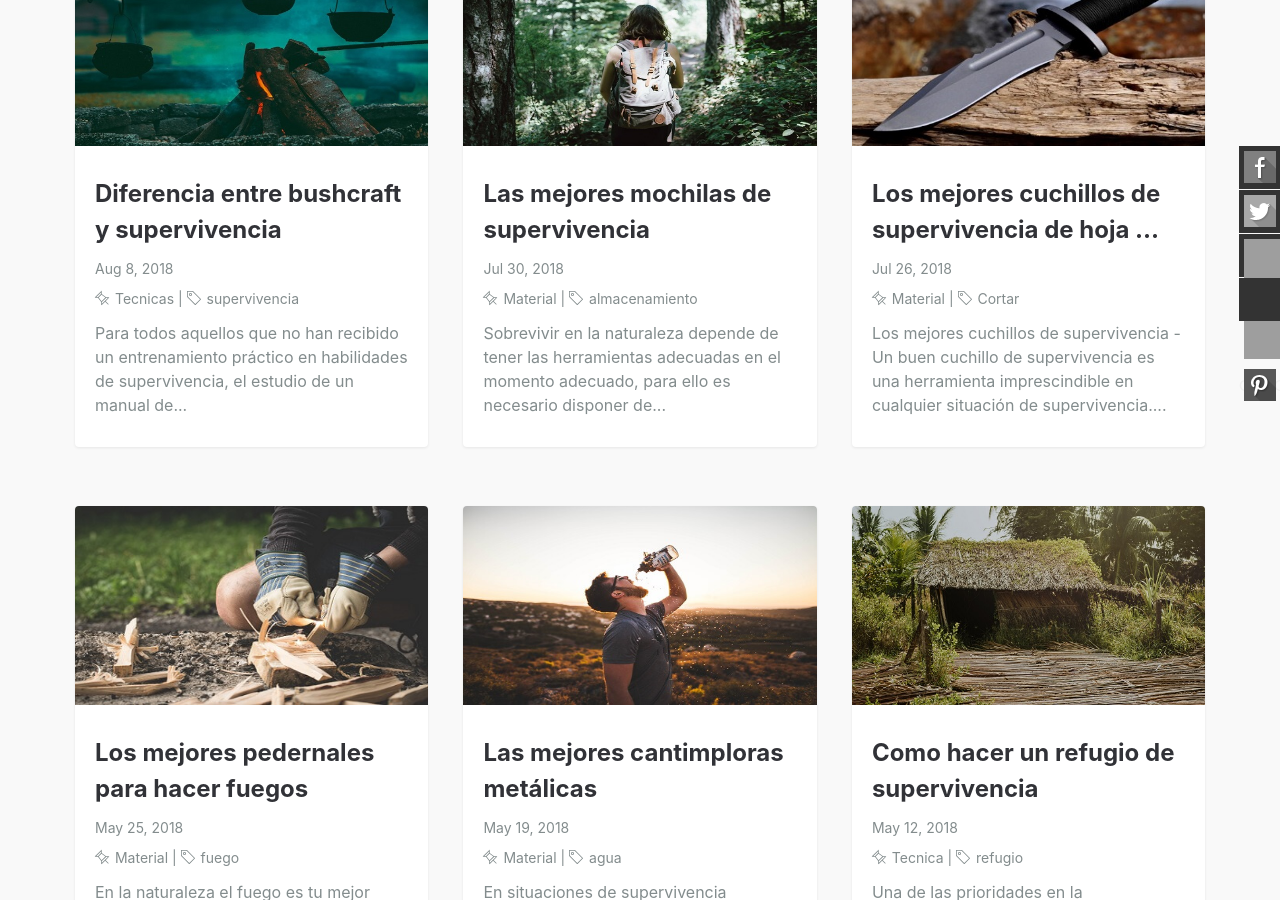
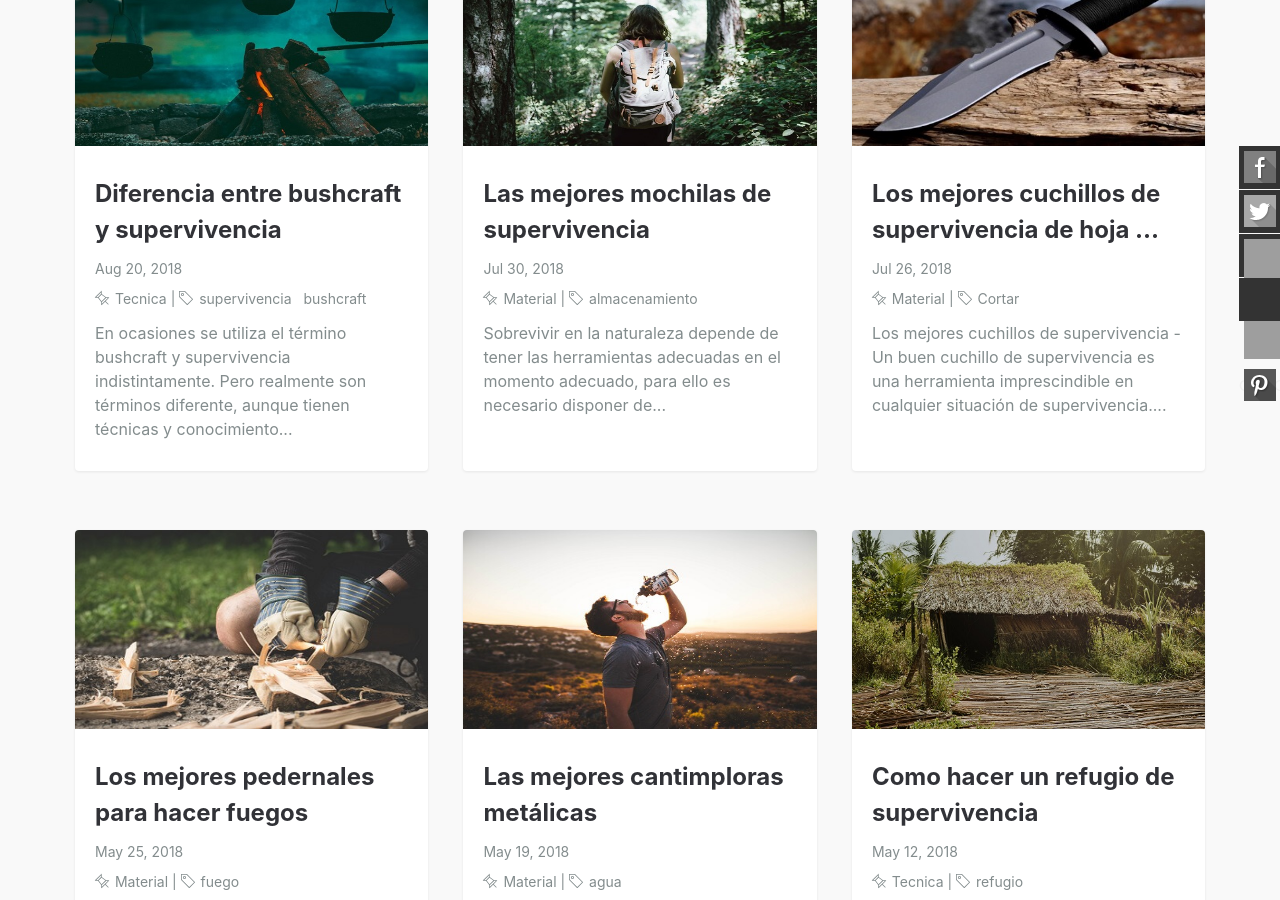
Before and after one commit to todosp/tdps, a Jekyll site: the page built from index.html, in a window 1280 px wide and 900 px high, scrolled down 709 px. Built offline with Jekyll 4.4.1, drawn with Linux system fonts in a browser that asks for light colours; the list of posts is cut into pages by our own code.

Commit message:
post supervivencia vc bushcraft

```diff
--- a/_posts/2018-08-08-supervivencia-bushcraft.md
+++ b/_posts/2018-08-20-supervivencia-bushcraft.md
@@ -1,11 +1,11 @@
 ---
 layout: post
 title: Diferencia entre bushcraft y supervivencia
-summary: Para todos aquellos que no han recibido un entrenamiento práctico en habilidades de supervivencia, el estudio de un manual de supervivencia de calidad es la mejor opción.
+summary: En ocasiones se utiliza el término bushcraft y supervivencia indistintamente. Pero realmente son términos diferente, aunque tienen técnicas y conocimiento en común.
 featured-img: campfire
-description: Para todos aquellos que no han recibido un entrenamiento práctico en habilidades de supervivencia, el estudio de un manual de supervivencia de calidad es la mejor opción. Si estás buscando una guía para dar los primeros pasos, haz click para leer más
-categories: Tecnicas
-tags: supervivencia
+description: En ocasiones se utiliza el término bushcraft y supervivencia indistintamente. Pero realmente son términos diferente, aunque tienen técnicas y conocimiento en común. Veamos las diferencias y similitudes.
+categories: Tecnica
+tags: supervivencia bushcraft
 comments: true
 ---
 
```
